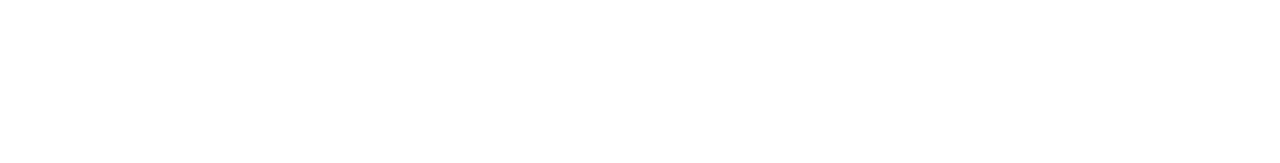
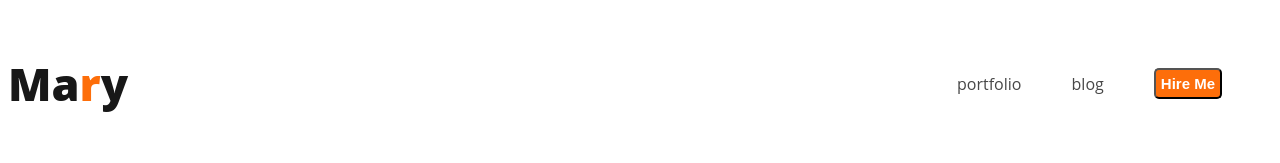
Before and after one commit to naeemraj83/project1, a plain HTML site: page html file/index.html in a window 1280 px wide. Drawn offline with Linux system fonts and the light colour scheme.

Commit message:
css update

```diff
--- a/html file/index.html
+++ b/html file/index.html
@@ -3,9 +3,25 @@
 <head>
     <meta charset="UTF-8">
     <meta name="viewport" content="width=device-width, initial-scale=1.0">
-    <title>Document</title>
+    <title>portfolio</title>
+    <link rel="stylesheet" href="style/style.css">
 </head>
 <body>
+    <header>
+        <nav>
+        <h3 class=" nav-title">Ma<span class="text-p">r</span>y</h3>
+        <ul>
+            <li><a href="">portfolio</a></li>
+            <li><a href="">blog</a></li>
+            <li><button class="b-primary"> Hire Me </button></li>
+        </ul>
+        </nav>
+    </header>
+    <main>
 
+    </main>
+    <footer>
+
+    </footer>
 </body>
 </html>
--- /dev/null
+++ b/html file/style/style.css
@@ -0,0 +1,52 @@
+/* common style*/
+body{
+    font-family: 'lato', sans-serif ;
+ font-family: 'open sans', sans-serif ;
+}
+.text-p{
+    color: #fd6e0a;
+}
+.b-primary{
+    color: #181818;
+}
+.b-primary{
+    border-radius: 5px;
+    background: #fd6e0a;
+    color: white;
+    font-size: 15px;
+    font-weight: 700;
+    padding:5px ;
+    border: o;
+
+}
+/* nav style */
+nav{
+    justify-content: space-between;
+    align-items: center;
+}
+nav{
+    display: flex;
+    font-family: ;
+}
+
+.nav-title{
+    color: #181818;
+    font-family: open sans ;
+    font-size: 45px;
+    font-style: normal;
+    font-weight: 800;
+    line-height:normal ;
+}
+nav > ul{
+    display: flex;
+    align-items: center;
+}
+nav li{
+    list-style: none;
+    margin-right: 50px;
+}
+nav a{
+    text-decoration: none;
+    color:
+    #474747;
+}
```
Also changed, not shown: html file/style/1057ab1f504dbcb.jpg (added).
